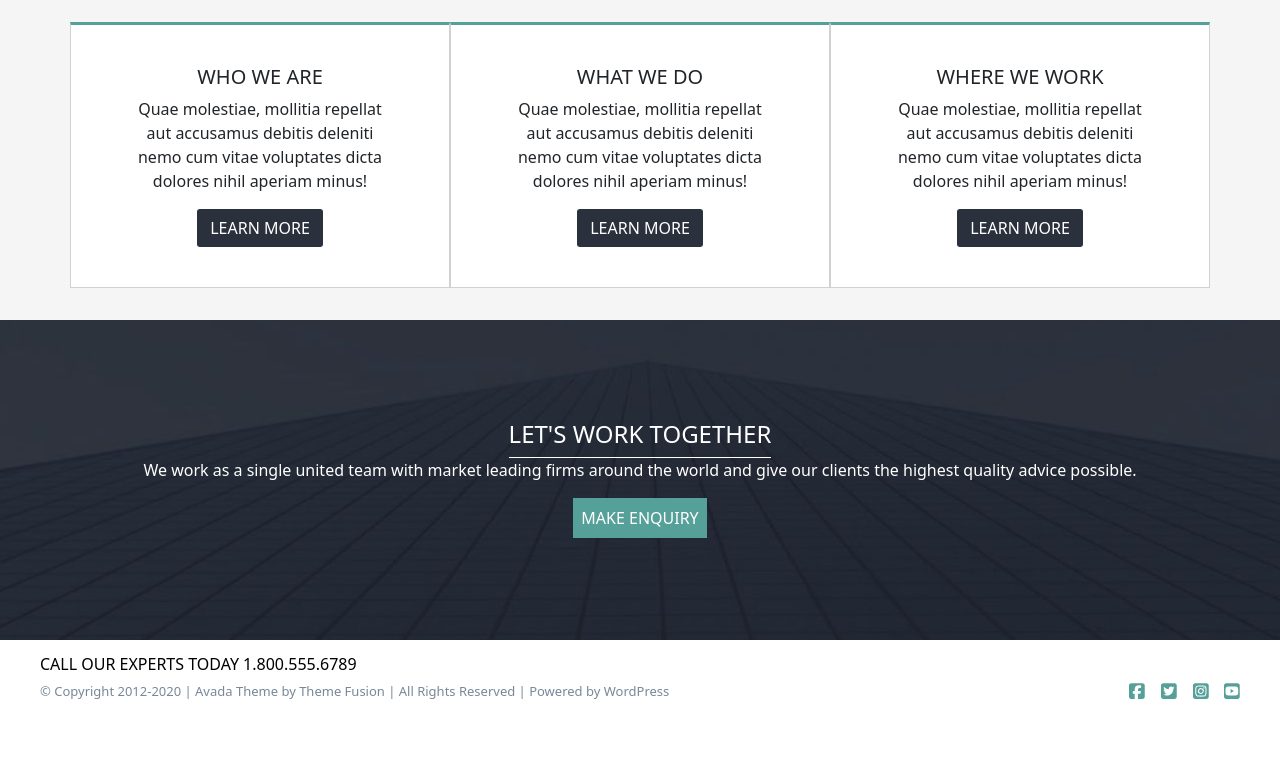
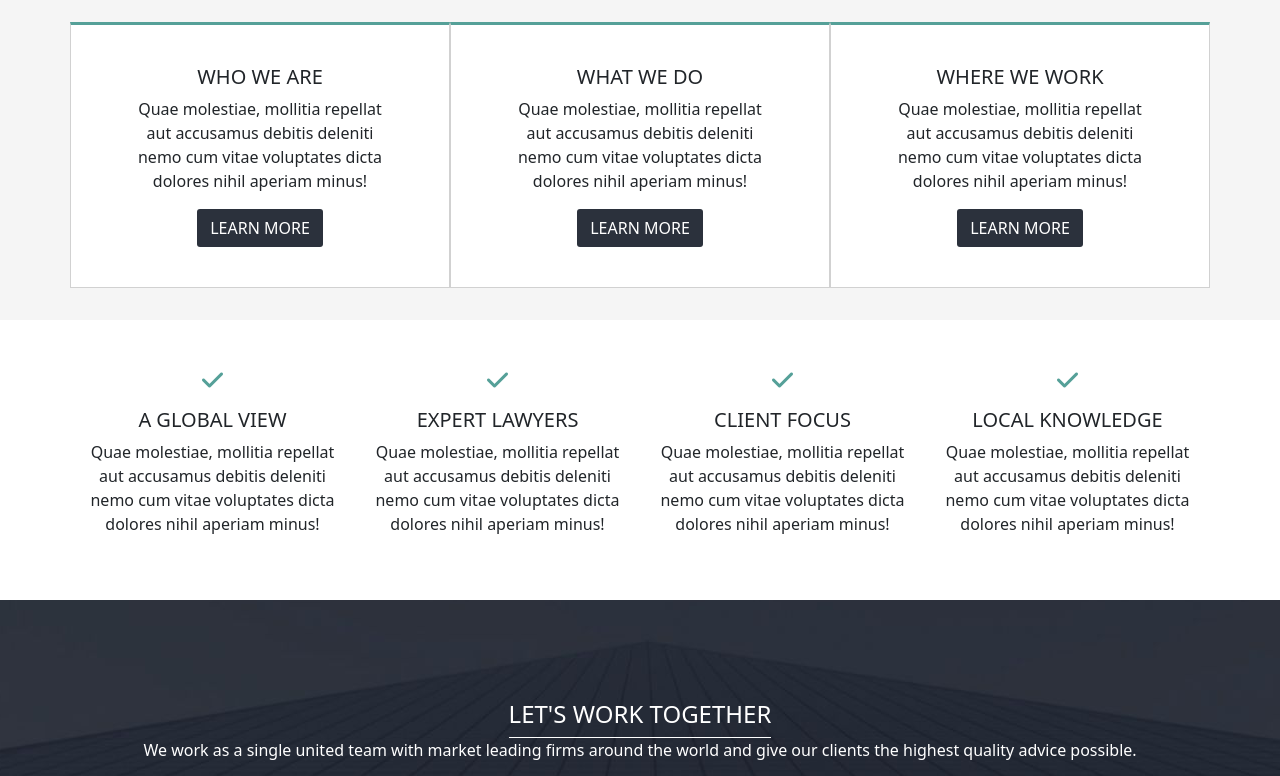
Before and after one commit to IreneCaiazzo/proj-html-vuejs, a Vue app: page / in a window 1280 px wide. Shown: the part 481-1257 px from the top of the page. Before the commit the page ends 1199 px from the top, so only its background shows below. Built offline with nearby package versions, Linux system fonts and the light colour scheme.

Commit message:
add section 2

```diff
--- a/data.js
+++ b/data.js
@@ -27,26 +27,26 @@ const sec1 = [
 
 const sec2 = [
     {
-        id: 1,
-        icon: '<font-awesome-icon icon="fa-solid fa-check" />',
+        id: 4,
+        icon: 'fas fa-check',
         title: 'A GLOBAL VIEW',
         paragraph: 'Quae molestiae, mollitia repellat aut accusamus debitis deleniti nemo cum vitae voluptates dicta dolores nihil aperiam minus!'
     },
     {
-        id: 2,
-        icon: '<font-awesome-icon icon="fa-solid fa-check" />',
+        id: 5,
+        icon: 'fas fa-check',
         title: 'EXPERT LAWYERS',
         paragraph: 'Quae molestiae, mollitia repellat aut accusamus debitis deleniti nemo cum vitae voluptates dicta dolores nihil aperiam minus!'
     },
     {
-        id: 3,
-        icon: '<font-awesome-icon icon="fa-solid fa-check" />',
+        id: 6,
+        icon: 'fas fa-check',
         title: 'CLIENT FOCUS',
         paragraph: 'Quae molestiae, mollitia repellat aut accusamus debitis deleniti nemo cum vitae voluptates dicta dolores nihil aperiam minus!'
     },
     {
-        id: 4,
-        icon: '<font-awesome-icon icon="fa-solid fa-check" />',
+        id: 7,
+        icon: 'fas fa-check',
         title: 'LOCAL KNOWLEDGE',
         paragraph: 'Quae molestiae, mollitia repellat aut accusamus debitis deleniti nemo cum vitae voluptates dicta dolores nihil aperiam minus!'
     },
@@ -172,4 +172,4 @@ const sec6 = [
     },
 ];
 
-export default sec1; sec2; ourPeople; ourPracticeAreas; ourPublications; sec6;
+export default { sec1, sec2, ourPeople, ourPracticeAreas, ourPublications, sec6, }
--- a/index.html
+++ b/index.html
@@ -6,6 +6,8 @@
   <link rel="icon" type="image/svg+xml" href="/vite.svg" />
   <meta name="viewport" content="width=device-width, initial-scale=1.0" />
   <title>Law</title>
+  <link rel="stylesheet" href="node_modules/@fortawesome/fontawesome-free/css/all.min.css">
+
 </head>
 
 <body>
--- a/package.json
+++ b/package.json
@@ -9,6 +9,7 @@
     "preview": "vite preview"
   },
   "dependencies": {
+    "@fortawesome/fontawesome-free": "^6.4.0",
     "@fortawesome/fontawesome-svg-core": "^6.4.0",
     "@fortawesome/free-brands-svg-icons": "^6.4.0",
     "@fortawesome/free-regular-svg-icons": "^6.4.0",
--- a/src/components/AppMain.vue
+++ b/src/components/AppMain.vue
@@ -1,11 +1,17 @@
 <script>
 
-import sec1 from '../../data';
+import data from '../../data';
+
 
 export default {
     data() {
         return {
-            sec1,
+            sec1: data.sec1,
+            sec2: data.sec2,
+            ourPeople: data.ourPeople,
+            ourPracticeAreas: data.ourPracticeAreas,
+            ourPublications: data.ourPublications,
+            sec6: data.sec6,
         };
     },
 };
@@ -13,6 +19,7 @@ export default {
 </script>
 
 <template>
+    <!-- first section -->
     <section class="firstSec">
         <div class="container">
             <div class="card text-center" style="width: 25rem; border-top: 3px solid #55A098; padding: 1.5rem 3rem;"
@@ -26,14 +33,28 @@ export default {
             </div>
         </div>
     </section>
+
+    <!-- second section -->
+    <section class="secondSec">
+        <div class="container">
+            <div class="shortP" style="width: calc(100% / 3); padding:1rem; text-align: center;" v-for="shortP in sec2"
+                :key="shortP.id">
+                <i :class="[shortP.icon]" style="font-size: 1.5rem; color:#55A098; margin-bottom: 1rem;"></i>
+                <h5>{{ shortP.title }}</h5>
+                <p>{{ shortP.paragraph }}</p>
+            </div>
+        </div>
+    </section>
 </template>
 
 <style scoped>
+/* first section */
 .firstSec {
     background-color: #f5f5f5;
 }
 
-.firstSec .container {
+.firstSec .container,
+.secondSec .container {
     display: flex;
     justify-content: center;
     align-items: center;
@@ -46,4 +67,6 @@ export default {
     --bs-card-border-radius: 0;
     --bs-card-border-top: 3px solid #55A098;
 }
+
+/* second section  */
 </style>
```
Also changed, not shown: 1 other file (tests, documents, lock files or other folders).
